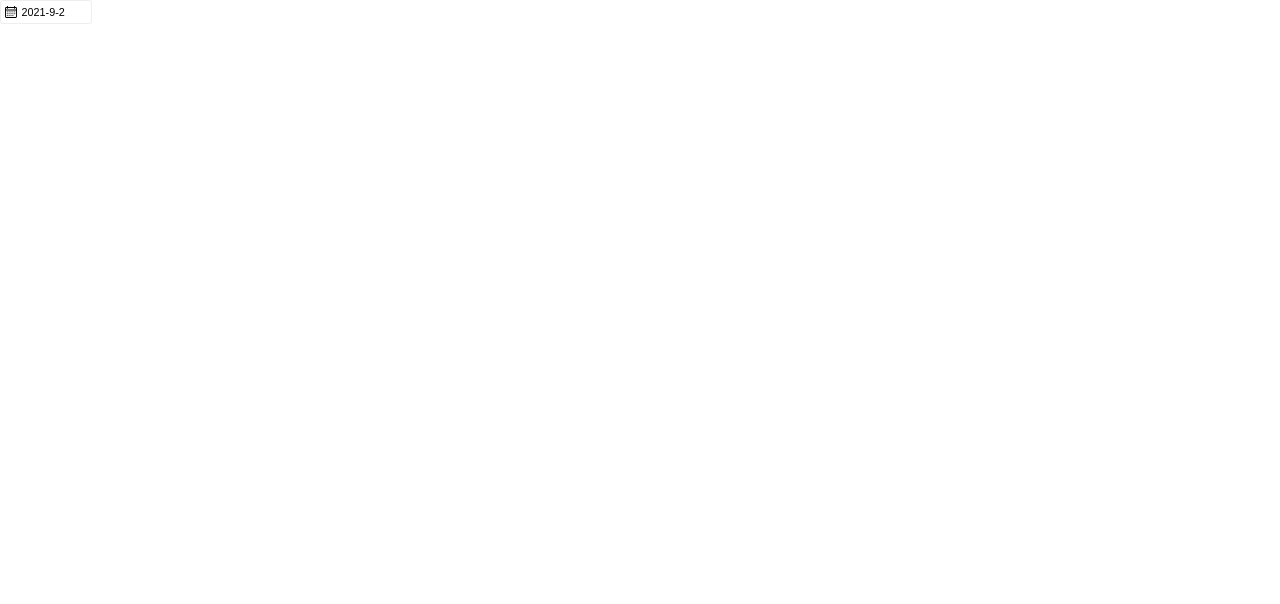
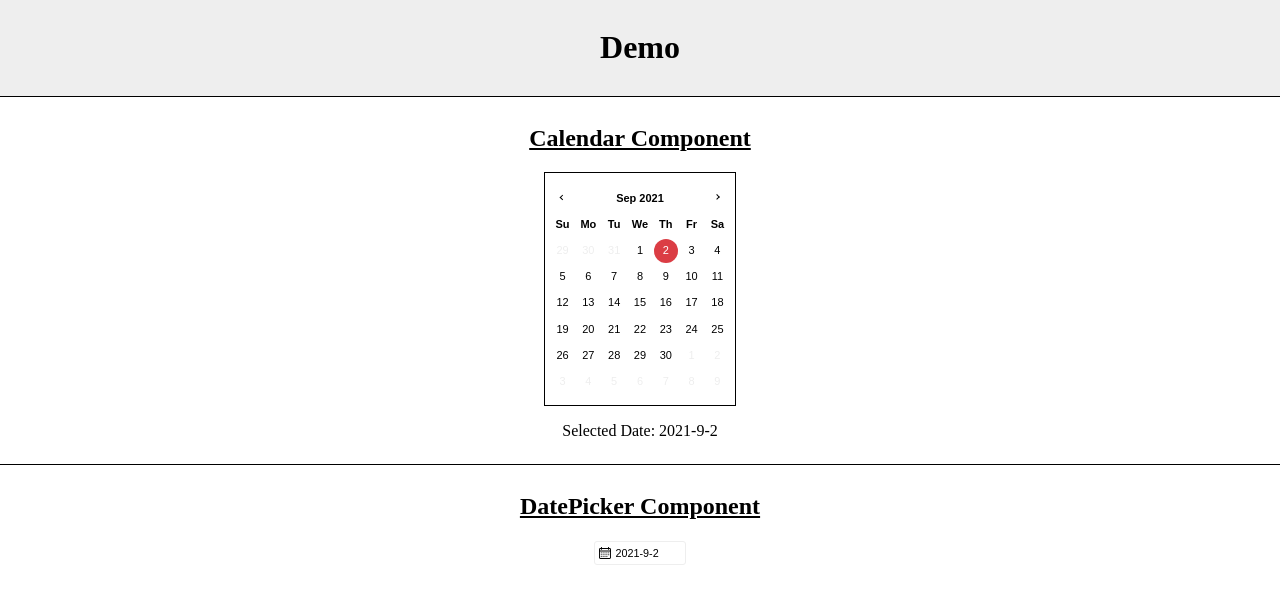
Before and after one commit to NorthaHuang/calendar-component, a Next.js app: page / in a window 1280 px wide. Shown: the top 604 px of the page. Built offline with nearby package versions, Linux system fonts and the light colour scheme.

Commit message:
feat: demo page done

```diff
--- a/pages/index.tsx
+++ b/pages/index.tsx
@@ -1,7 +1,61 @@
 import type { NextPage } from 'next';
+import { useState } from 'react';
+import styled from 'styled-components';
 
+import Calendar from '@components/Calendar';
 import DatePicker from '@components/DatePicker';
 
-const HomePage: NextPage = () => <DatePicker />;
+/* Styled Component */
+
+const Box = styled.div`
+  padding: 0.5rem 2rem;
+  border-top: 1px solid #000;
+  display: flex;
+  flex-direction: column;
+  align-items: center;
+
+  > h2 {
+    text-decoration: underline;
+  }
+`;
+
+const Header = styled(Box)`
+  border: 0;
+  background-color: #eee;
+`;
+
+/* End */
+
+const HomePage: NextPage = () => {
+  const [calendarDate, setCalendarDate] = useState('');
+  return (
+    <>
+      <Header>
+        <h1>Demo</h1>
+      </Header>
+      <div>
+        <Box>
+          <h2>Calendar Component</h2>
+          <Calendar
+            display
+            date={calendarDate}
+            onSelect={(date) =>
+              setCalendarDate(
+                `${date.getFullYear()}-${
+                  date.getMonth() + 1
+                }-${date.getDate()}`,
+              )
+            }
+          />
+          <p>Selected Date: {calendarDate}</p>
+        </Box>
+        <Box>
+          <h2>DatePicker Component</h2>
+          <DatePicker />
+        </Box>
+      </div>
+    </>
+  );
+};
 
 export default HomePage;
```
